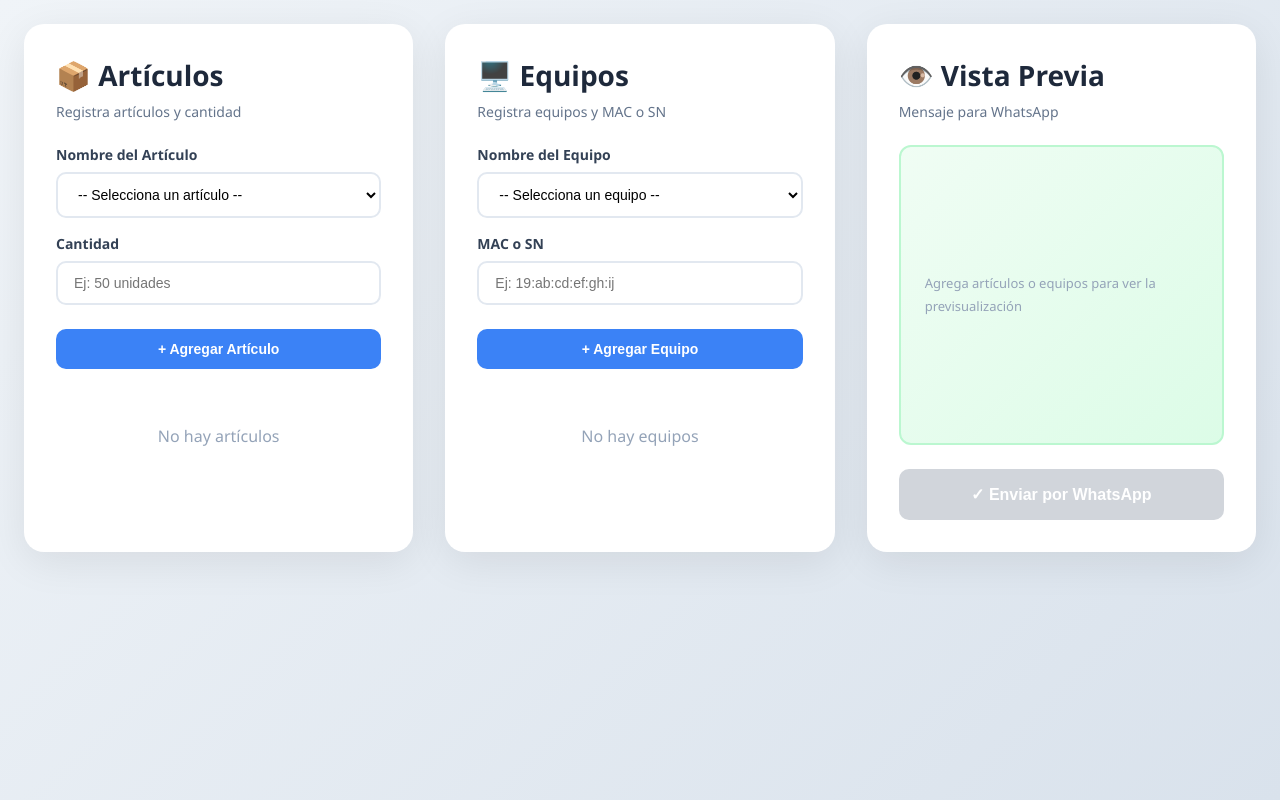
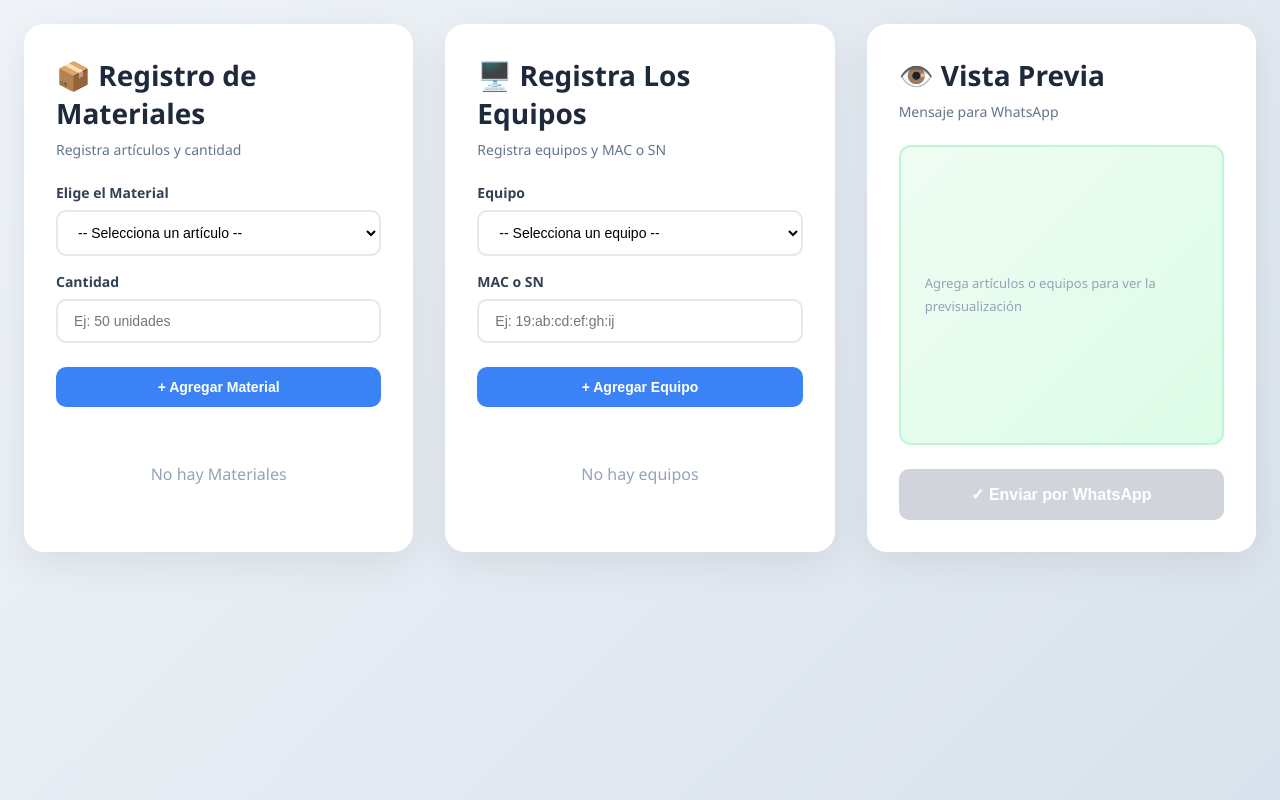
Before and after one commit to Andylemetre/registrar_materiales.github.io, a plain HTML site: page index.html in a window 1280 px wide. Drawn offline with Linux system fonts and the light colour scheme.

Commit message:
se arreglas cosas

```diff
--- a/index.html
+++ b/index.html
@@ -254,11 +254,11 @@
     <div class="container">
         <!-- Sección de Artículos -->
         <div class="card">
-            <h1>📦 Artículos</h1>
+            <h1>📦 Registro de Materiales</h1>
             <p class="subtitle">Registra artículos y cantidad</p>
 
             <div class="form-group">
-                <label for="nombreArticulo">Nombre del Artículo</label>
+                <label for="nombreArticulo">Elige el Material</label>
                 <select id="nombreArticulo">
                     <option value="">-- Selecciona un artículo --</option>
                     <option value="Grampas_Blanca">Grampas Blancas RG6</option>
@@ -292,20 +292,20 @@
                     onkeypress="if(event.key === 'Enter') agregarArticulo()">
             </div>
 
-            <button class="btn-add" onclick="agregarArticulo()">+ Agregar Artículo</button>
+            <button class="btn-add" onclick="agregarArticulo()">+ Agregar Material</button>
 
             <div class="lista-articulos" id="listaArticulos">
-                <div class="empty-message">No hay artículos</div>
+                <div class="empty-message">No hay Materiales</div>
             </div>
         </div>
 
         <!-- Sección de Equipos -->
         <div class="card">
-            <h1>🖥️ Equipos</h1>
+            <h1>🖥️ Registra Los Equipos</h1>
             <p class="subtitle">Registra equipos y MAC o SN</p>
 
             <div class="form-group">
-                <label for="nombreEquipo">Nombre del Equipo</label>
+                <label for="nombreEquipo">Equipo</label>
                 <select id="nombreEquipo">
                     <option value="">-- Selecciona un equipo --</option>
                     <option value="Ont">Ont</option>
```
